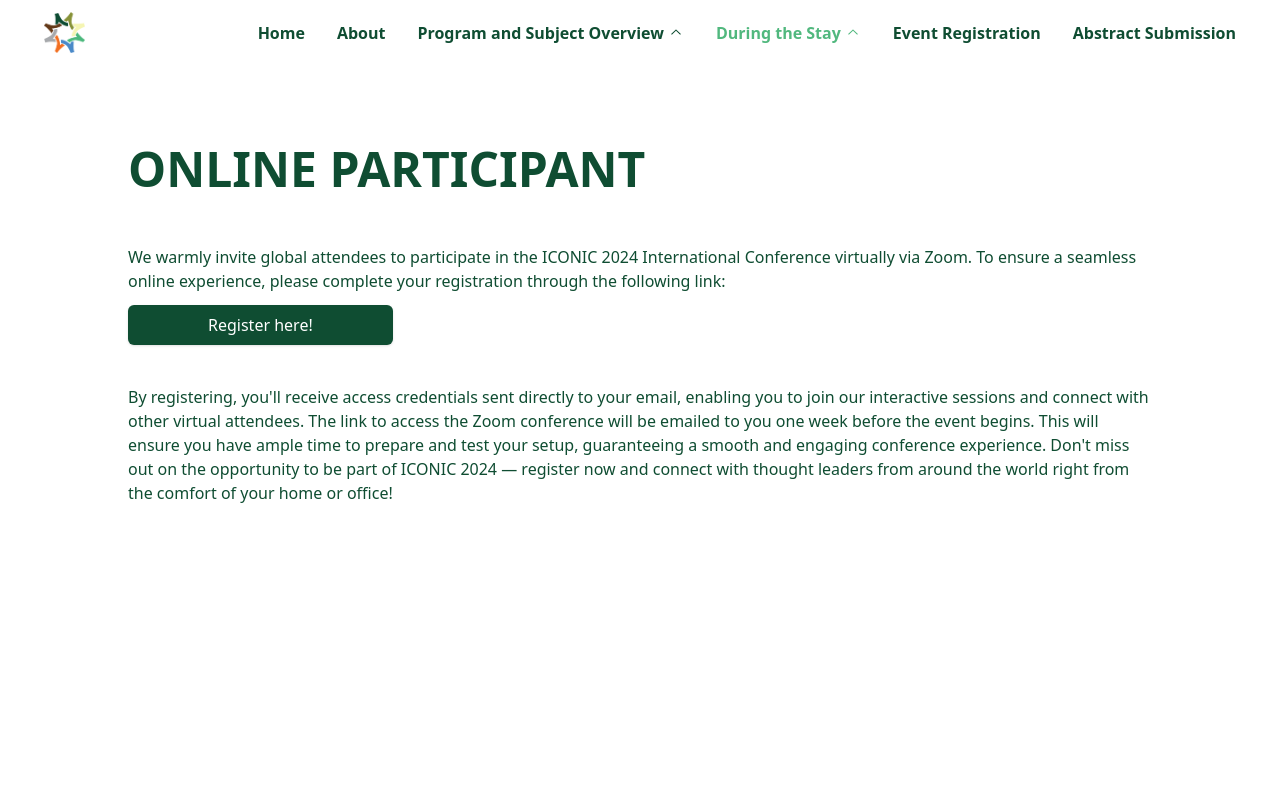
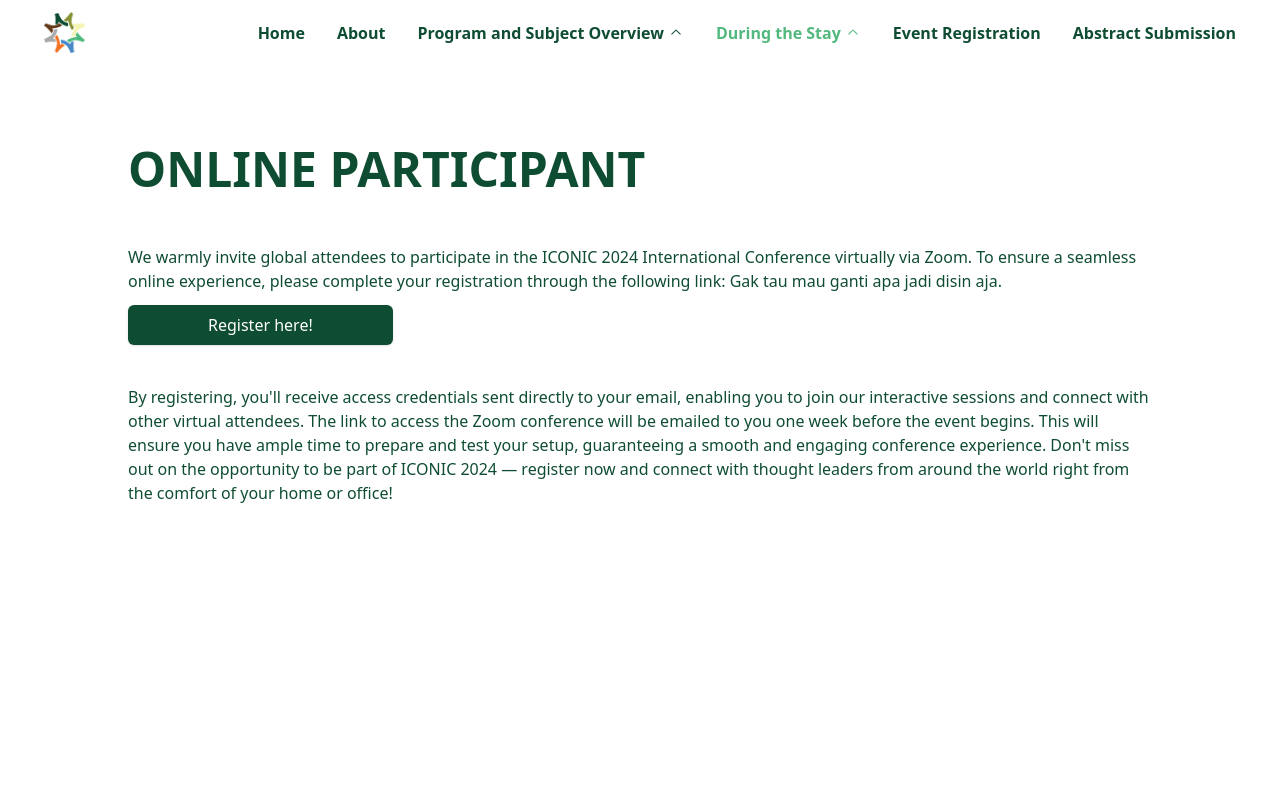
Before and after one commit to ppijerman/iconic-24, a Next.js app: page /during-the-stay/online-participant in a window 1280 px wide. Shown: the top 800 px of the page. Built offline with nearby package versions, Linux system fonts and the light colour scheme; a web font is replaced by a local one.

Commit message:
chore: Update online participant page with corrected registration link

```diff
--- a/app/during-the-stay/online-participant/page.tsx
+++ b/app/during-the-stay/online-participant/page.tsx
@@ -11,7 +11,7 @@ export default function OnlineParticipant() {
             We warmly invite global attendees to participate in the ICONIC 2024
             International Conference virtually via Zoom. To ensure a seamless
             online experience, please complete your registration through the
-            following link:
+            following link: Gak tau mau ganti apa jadi disin aja.
           </p>
           <Button
             asChild
```
